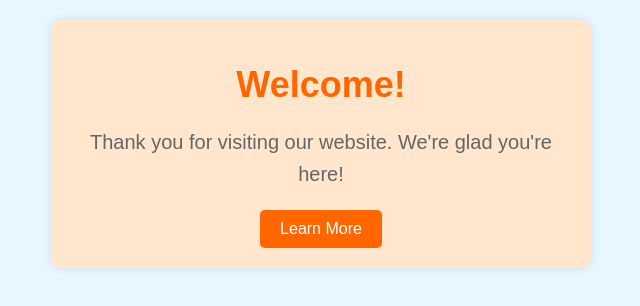
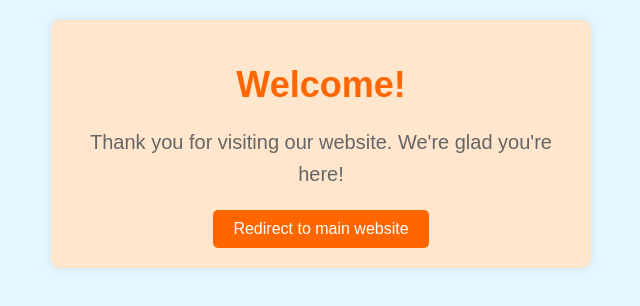
Before and after one commit to Newer1107/studiowebpage, a plain HTML site: page index.html in a window 1280 px wide. Shown: the whole page, without its empty margins (319-959 px from the left). Drawn offline with Linux system fonts and the light colour scheme.

Commit message:
button link

```diff
--- a/index.html
+++ b/index.html
@@ -58,7 +58,7 @@
     <div class="container">
         <h1>Welcome!</h1>
         <p>Thank you for visiting our website. We're glad you're here!</p>
-        <a href="#" class="button">Learn More</a>
+        <a href="https://raunakcodes.me" class="button">Redirect to main website</a>
     </div>
 </body>
 </html>
```
